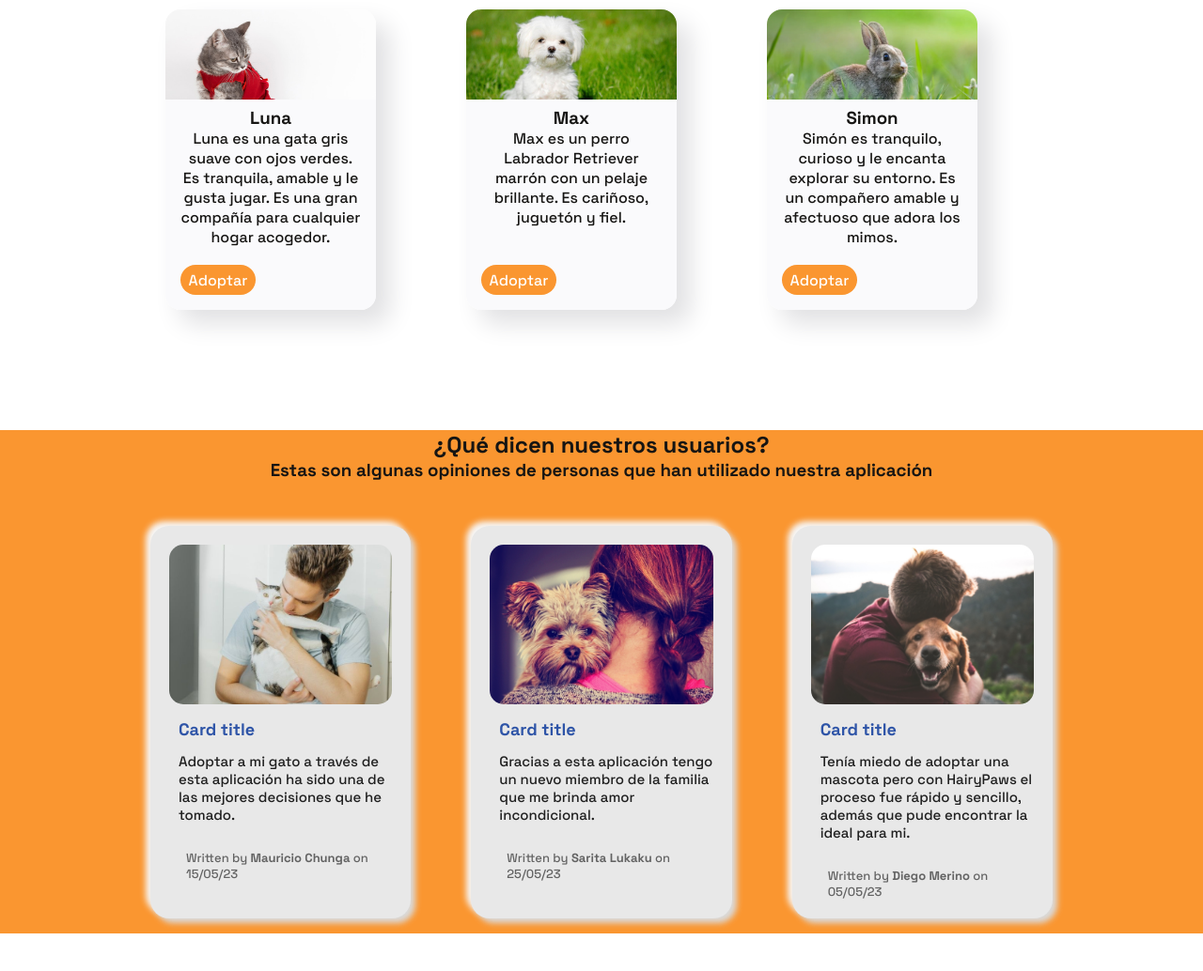
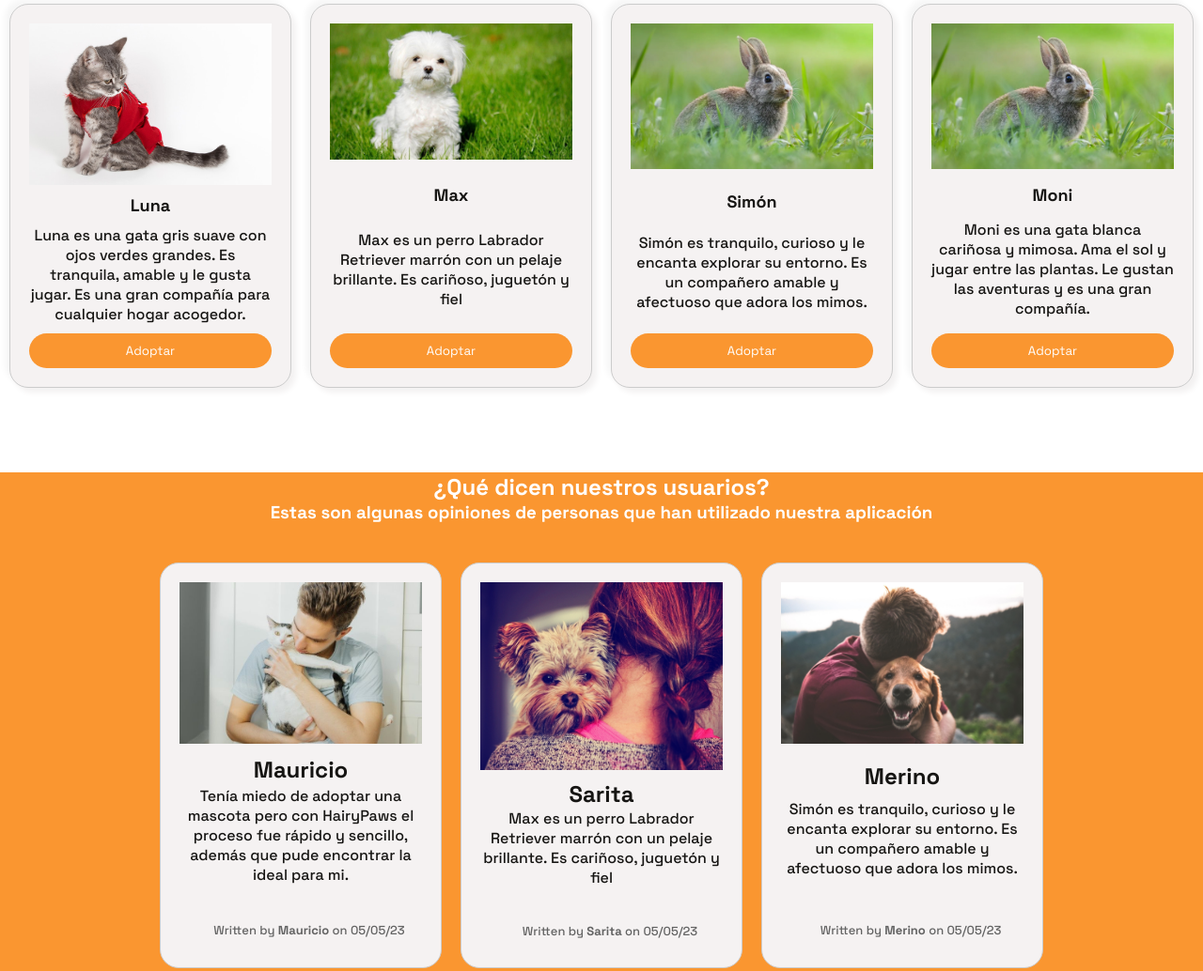
Before and after one commit to asofialf/responsive-adoption-page, a plain HTML site: page index.html in a window 1280 px wide. Shown: the part 972-2006 px from the top of the page at 94% size. Drawn offline with nearby package versions, Linux system fonts and the light colour scheme.

Commit message:
Update: Adopta y Usuarios

```diff
--- a/assets/css/styles.css
+++ b/assets/css/styles.css
@@ -59,6 +59,7 @@ a {
   background: white;
   box-shadow: 0 4px 41px rgb(14 55 54 / 14%);
   transition: 0.2s;
+  padding: 8px 10%;
 }
 
 .nav {
@@ -184,131 +185,61 @@ a {
   text-align: center;
 }
 
-.adopta_container {
+.card-container {
   display: flex;
+  justify-content: center;
+  flex-wrap: wrap;
+  margin-top: 2em;
 }
 
-.property-card {
-  margin: 3rem;
-  height: 20em;
-  width: 14em;
-  display: -webkit-box;
-  display: -ms-flexbox;
+.card {
+  width: 300px;
   display: flex;
-  -webkit-box-orient: vertical;
-  -webkit-box-direction: normal;
-  -ms-flex-direction: column;
   flex-direction: column;
-  position: relative;
-  -webkit-transition: all 0.4s cubic-bezier(0.645, 0.045, 0.355, 1);
-  -o-transition: all 0.4s cubic-bezier(0.645, 0.045, 0.355, 1);
-  transition: all 0.4s cubic-bezier(0.645, 0.045, 0.355, 1);
-  border-radius: 16px;
-  overflow: hidden;
-  -webkit-box-shadow: 15px 15px 27px #e1e1e3, -15px -15px 27px #ffffff;
-  box-shadow: 15px 15px 27px #e1e1e3, -15px -15px 27px #ffffff;
+  justify-content: space-between;
+  text-align: center;
+  margin: 10px;
+  padding: 20px;
+  border: 1px solid #ccc;
+  border-radius: 20px;
+  background: #f5f2f2;
+  box-shadow: 5px 5px 6px #f3f1f1,
+    -5px -5px 6px #f6f6f6;
 }
 
-/* Social Icons */
-
-.property-social-icons {
-  width: 5em;
-  height: 2em;
-  background-color: #FA9630;
-  color: white;
-  position: absolute;
-  bottom: 1em;
-  left: 1em;
-  display: flex;
-  align-items: center;
-  justify-content: center;
-  -webkit-transition: all 0.4s cubic-bezier(0.645, 0.045, 0.355, 1);
-  -o-transition: all 0.4s cubic-bezier(0.645, 0.045, 0.355, 1);
-  transition: all 0.4s cubic-bezier(0.645, 0.045, 0.355, 1);
-  border-radius: 3em;
+.card img {
+  width: 100%;
+  height: auto;
+  margin-bottom: 10px;
 }
 
-/* ^-- The margin bottom is necessary for the drop shadow otherwise it gets clipped in certain cases. */
-
-/* Top Half of card, image. */
-
-.property-cat {
-  height: 6em;
-  width: 14em;
-  padding: 1em 2em;
-  position: Absolute;
-  top: 0px;
-  -webkit-transition: all 0.4s cubic-bezier(0.645, 0.045, 0.355, 1);
-  -o-transition: all 0.4s cubic-bezier(0.645, 0.045, 0.355, 1);
-  transition: all 0.4s cubic-bezier(0.645, 0.045, 0.355, 1);
-  background-image: url('/assets/img/gata1.jpg');
-  background-size: cover;
-  background-repeat: no-repeat;
+.card h3 {
+  font-size: 18px;
+  margin-bottom: 10px;
 }
 
-.property-dog {
-  height: 6em;
-  width: 14em;
-  padding: 1em 2em;
-  position: Absolute;
-  top: 0px;
-  -webkit-transition: all 0.4s cubic-bezier(0.645, 0.045, 0.355, 1);
-  -o-transition: all 0.4s cubic-bezier(0.645, 0.045, 0.355, 1);
-  transition: all 0.4s cubic-bezier(0.645, 0.045, 0.355, 1);
-  background-image: url('/assets/img/perro2.jpg');
-  background-size: cover;
-  background-repeat: no-repeat;
+.card p {
+  margin-bottom: 10px;
 }
 
-.property-bunny {
-  height: 6em;
-  width: 14em;
-  padding: 1em 2em;
-  position: Absolute;
-  top: 0px;
-  -webkit-transition: all 0.4s cubic-bezier(0.645, 0.045, 0.355, 1);
-  -o-transition: all 0.4s cubic-bezier(0.645, 0.045, 0.355, 1);
-  transition: all 0.4s cubic-bezier(0.645, 0.045, 0.355, 1);
-  background-image: url('/assets/img/conejo3.webp');
-  background-size: cover;
-  background-repeat: no-repeat;
+.card .adoptar-btn {
+  padding: 10px 20px;
+  background-color:#FA9630;
+  color: #fff;
+  border: none;
+  cursor: pointer;
+  font-family: var(--body-font);
+  border-radius: 20px;
 }
 
-/* Bottom Card Section */
-
-.property-description {
-  background-color: #FAFAFC;
-  height: 14em;
-  width: 14em;
-  position: absolute;
-  bottom: 0em;
-  -webkit-transition: all 0.4s cubic-bezier(0.645, 0.045, 0.355, 1);
-  -o-transition: all 0.4s cubic-bezier(0.645, 0.045, 0.355, 1);
-  transition: all 0.4s cubic-bezier(0.645, 0.045, 0.355, 1);
-  padding: 0.5em 1em;
-  text-align: center;
+.card .adoptar-btn:hover {
+  background-color:#d4791e;
 }
 
-/* Property Cards Hover States */
-
-.property-card:hover .property-description {
-  height: 0em;
-  padding: 0px 1em;
-}
-
-.property-card:hover .property-cat,
-.property-card:hover .property-dog {
-  height: 20em;
-}
-
-.property-card:hover .property-bunny {
-  height: 20em;
-  background-position-x: center;
-}
-
-.property-card:hover .property-social-icons:hover {
-  background-color: #3F2817;
-  cursor: pointer;
+@media (max-width: 600px) {
+  .card {
+    width: 100%;
+  }
 }
 
 /*======USUARIOS SECTION===========*/
@@ -321,66 +252,45 @@ a {
 .usuarios h1,
 .usuarios h3 {
   text-align: center;
+  color: white;
 }
 
-.usuarios_container{
+.usuarios-container {
   display: flex;
-  margin: 2em 0;
+  justify-content: center;
+  flex-wrap: wrap;
+  margin-top: 2em;
 }
 
-.card {
+.card-usuarios {
+  width: 300px;
+  display: flex;
+  flex-direction: column;
+  justify-content: space-between;
+  text-align: center;
+  margin: 10px;
   padding: 20px;
-  width: 330px;
-  min-height: 370px;
+  border: 1px solid #ccc;
   border-radius: 20px;
-  background: #e8e8e8;
-  box-shadow: 5px 5px 6px #dadada,
-               -5px -5px 6px #f6f6f6;
-  transition: 0.4s;
-  margin: 1em 2em;
+  background: #f5f2f2;
 }
 
-.card:hover {
-  translate: 0 -10px;
+.card-usuarios img {
+  width: 100%;
+  height: auto;
+  margin-bottom: 10px;
 }
 
-.card-title {
+.card-usuarios h3 {
   font-size: 18px;
-  font-weight: 600;
-  color: #2e54a7;
-  margin: 15px 0 0 10px;
+  margin-bottom: 10px;
 }
 
-#mauricio{
-  min-height: 170px;
-  border-radius: 15px;
-  background-image: url('/assets/img/mauricio.jpg');
-  background-size: cover;
-  background-repeat: no-repeat;
+.card-usuarios p {
+  margin-bottom: 10px;
 }
 
-#sarita{
-  min-height: 170px;
-  border-radius: 15px;
-  background-image: url('/assets/img/sarita.jpg');
-  background-size: cover;
-  background-repeat: no-repeat;
-}
-
-#diego{
-  min-height: 170px;
-  border-radius: 15px;
-  background-image: url('/assets/img/merino.jpeg');
-  background-size: cover;
-  background-repeat: no-repeat;
-}
-.card-body {
-  margin: 13px 0 0 10px;
-  color: rgb(31, 31, 31);
-  font-size: 15px;
-}
-
-.footer {
+.usuarios-footer {
   float: right;
   margin: 28px 0 0 18px;
   font-size: 13px;
@@ -391,33 +301,39 @@ a {
   font-weight: 700;
 }
 
+@media (max-width: 600px) {
+  .card-usuarios {
+    width: 100%;
+  }
+}
+
 /*=========NOSOTROS SECTION =============*/
 
-.nosotros{
+.nosotros {
   margin: 5em 0;
 }
+
 .nosotros h1,
 .nosotros h3 {
   text-align: center;
 }
-.nosotros_container{
+
+.nosotros_container {
   display: flex;
-  flex-wrap: wrap;
   justify-content: space-between;
   margin: 2em 0;
 }
+
 .nosotros_card {
-  width: calc(33.33% - 20px);
+  width: 300px;
   height: 190px;
   background: #ffff;
   box-shadow: 0 1px 25px rgba(0, 0, 0, 0.2);
-  position: relative;
   padding: 12px 10px;
-  margin-bottom: 20px;
-
+  margin-bottom: 10px;
 }
 
-.nosotros_card_image{
+.nosotros_card_image {
   width: 120px;
   height: 120px;
   position: relative;
@@ -435,8 +351,7 @@ a {
   position: relative;
   float: right;
   border-radius: 5px;
-  background: linear-gradient(120deg, #e5e5e5 30%, #f0f0f0 38%, #f0f0f0
-  40%, #e5e5e5 48%);
+  background: linear-gradient(120deg, #e5e5e5 30%, #f0f0f0 38%, #f0f0f0 40%, #e5e5e5 48%);
   background-size: 200% 100%;
   background-position: 100% 0;
 }
@@ -447,24 +362,24 @@ a {
   position: relative;
   float: right;
   border-radius: 5px;
-  background: linear-gradient(120deg, #e5e5e5 30%, #f0f0f0 38%, #f0f0f0
-  40%, #e5e5e5 48%);
+  background: linear-gradient(120deg, #e5e5e5 30%, #f0f0f0 38%, #f0f0f0 40%, #e5e5e5 48%);
   margin-top: 10px;
   background-size: 200% 100%;
   background-position: 100% 0;
 }
 
 /* === DESCARGAR SECTION ===*/
-.descargar{
+.descargar {
   margin: 5em 0;
 }
+
 .descargar h1,
-.descargar h3{
+.descargar h3 {
   text-align: center;
 }
 
 /*======CONTACTO SECTION=======*/
-.contacto{
+.contacto {
   display: flex;
   align-items: center;
   min-height: 67vh;
@@ -472,7 +387,8 @@ a {
   background-size: cover;
   background-position: center;
 }
-.formulario_contacto{
+
+.formulario_contacto {
   width: 400px;
   height: 500px;
   display: flex;
@@ -486,32 +402,38 @@ a {
   justify-content: center;
   margin-left: auto;
 }
-.input{
+
+.input {
   outline: none;
   border: none;
   border-radius: 10px;
   background-color: #F9F9FF;
   margin-top: 10px;
 }
-.btn_EnviarFormulario{
+
+.btn_EnviarFormulario {
   border: none;
   cursor: pointer;
   height: 50px;
   border-radius: 30px;
-  width:90%;
+  width: 90%;
   margin: 10px auto;
   background-color: #32120E;
-  color:#fff;
+  color: #fff;
 }
-#nombre,#email{
+
+#nombre,
+#email {
   height: 60px;
   width: 100%;
 }
-#mensaje{
+
+#mensaje {
   width: 100%;
   height: 120px;
   padding-top: 10px;
 }
+
 /*=== FOOTER SECTION ====*/
 
 .hp_footer {
@@ -520,24 +442,15 @@ a {
   display: flex;
 }
 
-.direcciones {
-  width: 25%;
-  height: 200px;
+.hp_footer .tituloFooter {
+  color: white;
+  font-size: 1.9rem;
+}
+
+.columna {
   display: flex;
   flex-direction: column;
-  margin-top: 20px;
-  margin-left: 40px;
-}
-
-.numeros {
-  width: 15%;
-  height: 200px;
-  margin-top: 20px;
-  margin-left: 40px;
-}
-
-ul {
-  list-style-type: none;
+  margin: 1rem 2rem;
 }
 
 /*=============== BREAKPOINTS ===============*/
--- a/index.html
+++ b/index.html
@@ -18,7 +18,7 @@
   <header class="header">
     <nav class="nav container">
       <a href="#" class="nav__logo">
-        <img src="/assets/img/logo.png" width="40px" height="auto" href="#" class="nav__logo" />
+        <img src="/assets/img/logo.png" width="50px" height="auto" href="#" class="nav__logo" />
       </a>
       <div class="nav__menu" id="nav-menu">
         <ul class="nav__list">
@@ -81,51 +81,36 @@
   <section class="adopta" id="adopta">
     <h1>¡Busca a tu compañero!</h1>
     <h3>Estas son algunas de las mascotas en busca de un hogar</h3>
-    <div class="adopta_container container">
-      <div class="property-card">
-        <a href="#">
-          <div class="property-cat"></div>
-        </a>
-        <div class="property-description">
-          <h3> Luna </h3>
-          <p>Luna es una gata gris suave con ojos verdes. Es tranquila, amable
-            y le gusta jugar. Es una gran compañía para cualquier hogar acogedor.
-          </p>
-        </div>
-        <a href="#">
-          <div class="property-social-icons">
-            <p>Adoptar</p>
-          </div>
-        </a>
+    <div class="card-container">
+      <div class="card">
+        <img src="/assets/img/gata1.jpg" alt="Gata en adopción">
+        <h3>Luna</h3>
+        <p>Luna es una gata gris suave con ojos verdes grandes.
+          Es tranquila, amable y le gusta jugar. Es una gran compañía
+          para cualquier hogar acogedor.</p>
+        <button class="adoptar-btn">Adoptar</button>
       </div>
-      <div class="property-card">
-        <a href="#">
-          <div class="property-dog"></div>
-        </a>
-        <div class="property-description">
-          <h3> Max </h3>
-          <p>Max es un perro Labrador Retriever marrón con un pelaje brillante. Es cariñoso, juguetón y fiel.</p>
-        </div>
-        <a href="#">
-          <div class="property-social-icons">
-            <p>Adoptar</p>
-          </div>
-        </a>
+      <div class="card">
+        <img src="/assets/img/perro2.jpg" alt="Perro en adopción">
+        <h3>Max</h3>
+        <p>Max es un perro Labrador Retriever marrón con un pelaje
+          brillante. Es cariñoso, juguetón y fiel</p>
+        <button class="adoptar-btn">Adoptar</button>
       </div>
-      <div class="property-card">
-        <a href="#">
-          <div class="property-bunny"></div>
-        </a>
-        <div class="property-description">
-          <h3> Simon </h3>
-          <p>Simón es tranquilo, curioso y le encanta explorar su entorno. Es un compañero amable y afectuoso que adora
-            los mimos.</p>
-        </div>
-        <a href="#">
-          <div class="property-social-icons">
-            <p>Adoptar</p>
-          </div>
-        </a>
+      <div class="card">
+        <img src="/assets/img/conejo3.webp" alt="Conejo en adopción">
+        <h3>Simón</h3>
+        <p>Simón es tranquilo, curioso y le encanta explorar su entorno.
+          Es un compañero amable y afectuoso que adora los mimos.</p>
+        <button class="adoptar-btn">Adoptar</button>
+      </div>
+      <div class="card">
+        <img src="/assets/img/conejo3.webp" alt="Conejo en adopción">
+        <h3>Moni</h3>
+        <p>Moni es una gata blanca cariñosa y mimosa. Ama el sol y jugar
+          entre las plantas. Le gustan las aventuras y es una gran compañía.
+        </p>
+        <button class="adoptar-btn">Adoptar</button>
       </div>
     </div>
   </section>
@@ -133,30 +118,27 @@
   <section class="usuarios" id="usuarios">
     <h1>¿Qué dicen nuestros usuarios?</h1>
     <h3>Estas son algunas opiniones de personas que han utilizado nuestra aplicación</h3>
-    <div class="usuarios_container container">
-      <div class="card">
-        <div class="card-image" id="mauricio"></div>
-        <p class="card-title">Card title</p>
-        <p class="card-body">
-          Adoptar a mi gato a través de esta aplicación ha sido una de las mejores decisiones que he tomado.
-        </p>
-        <p class="footer">Written by <span class="by-name">Mauricio Chunga</span> on <span class="date">15/05/23</span></p>
+    <div class="usuarios-container">
+      <div class="card-usuarios">
+        <img src="/assets/img/mauricio.jpg" alt="Adoptante">
+        <h2>Mauricio</h2>
+        <p>Tenía miedo de adoptar una mascota pero con HairyPaws
+          el proceso fue rápido y sencillo, además que pude encontrar la ideal para mi.</p>
+        <p class="usuarios-footer">Written by <span class="by-name">Mauricio</span> on <span class="date">05/05/23</span></p>
       </div>
-      <div class="card">
-        <div class="card-image" id="sarita"></div>
-        <p class="card-title">Card title</p>
-        <p class="card-body">
-         Gracias a esta aplicación tengo un nuevo miembro de la familia que me brinda amor incondicional.
-        </p>
-        <p class="footer">Written by <span class="by-name">Sarita Lukaku</span> on <span class="date">25/05/23</span></p>
+      <div class="card-usuarios">
+        <img src="/assets/img/sarita.jpg" alt="Adoptante">
+        <h2>Sarita</h2>
+        <p>Max es un perro Labrador Retriever marrón con un pelaje
+          brillante. Es cariñoso, juguetón y fiel</p>
+          <p class="usuarios-footer">Written by <span class="by-name">Sarita</span> on <span class="date">05/05/23</span></p>
       </div>
-      <div class="card">
-        <div class="card-image" id="diego"></div>
-        <p class="card-title">Card title</p>
-        <p class="card-body">
-         Tenía miedo de adoptar una mascota pero con HairyPaws el proceso fue rápido y sencillo, además que pude encontrar la ideal para mi.
-        </p>
-        <p class="footer">Written by <span class="by-name">Diego Merino</span> on <span class="date">05/05/23</span></p>
+      <div class="card-usuarios">
+        <img src="/assets/img/merino.jpeg" alt="Adoptante">
+        <h2>Merino</h2>
+        <p>Simón es tranquilo, curioso y le encanta explorar su entorno.
+          Es un compañero amable y afectuoso que adora los mimos.</p>
+          <p class="usuarios-footer">Written by <span class="by-name">Merino</span> on <span class="date">05/05/23</span></p>
       </div>
     </div>
   </section>
@@ -180,6 +162,8 @@
       <div class="nosotros_card_title"></div>
       <div class="nosotros_card_descripion"></div>
     </div>
+  </div>
+  <div class="nosotros_container container">
     <div class="nosotros_card">
       <div class="nosotros_card_image"></div>
       <div class="nosotros_card_title"></div>
@@ -241,21 +225,21 @@
 </body>
 <footer>
   <div class="hp_footer">
-      <div class="direcciones">
+      <div class="columna">
         <p class="tituloFooter">Vísitanos</p>
         <ul>
           <li>
-            Calle de las Mascotas #456, Distrito de Amor y Amistad, Lima,
+            Calle de las Mascotas #456, Distrito de<br>Amor y Amistad, Lima,
             Perú.
           </li>
           <br />
           <li>
-            Avenida de los Perritos #789, Urbanización Amigos Fieles,
+            Avenida de los Perritos #789,<br>Urbanización Amigos Fieles,
             Trujillo, Perú.
           </li>
         </ul>
       </div>
-      <div class="numeros">
+      <div class="columna">
         <p class="tituloFooter">Contáctanos</p>
         <ul>
           <li>+51 987 654 321</li>
```
